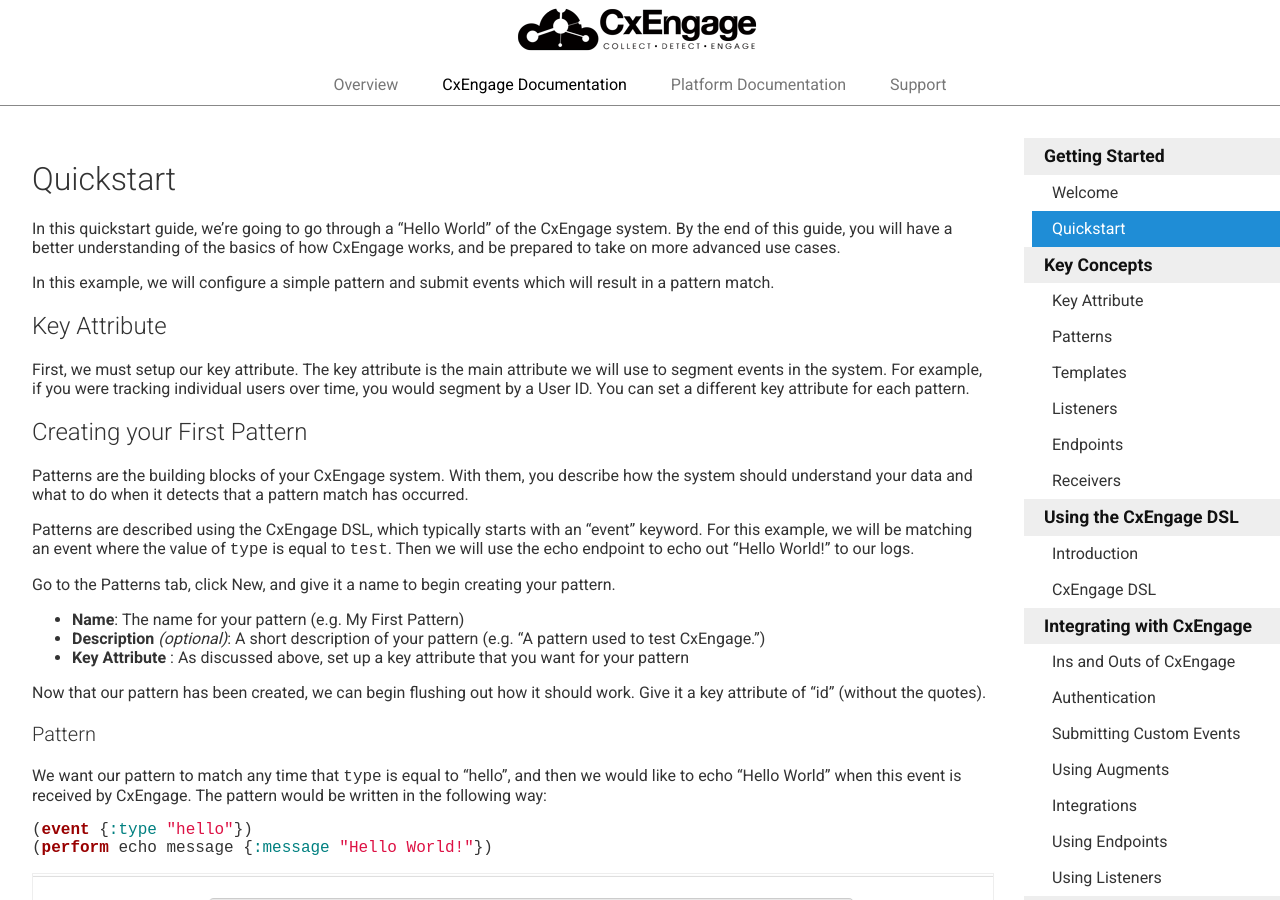
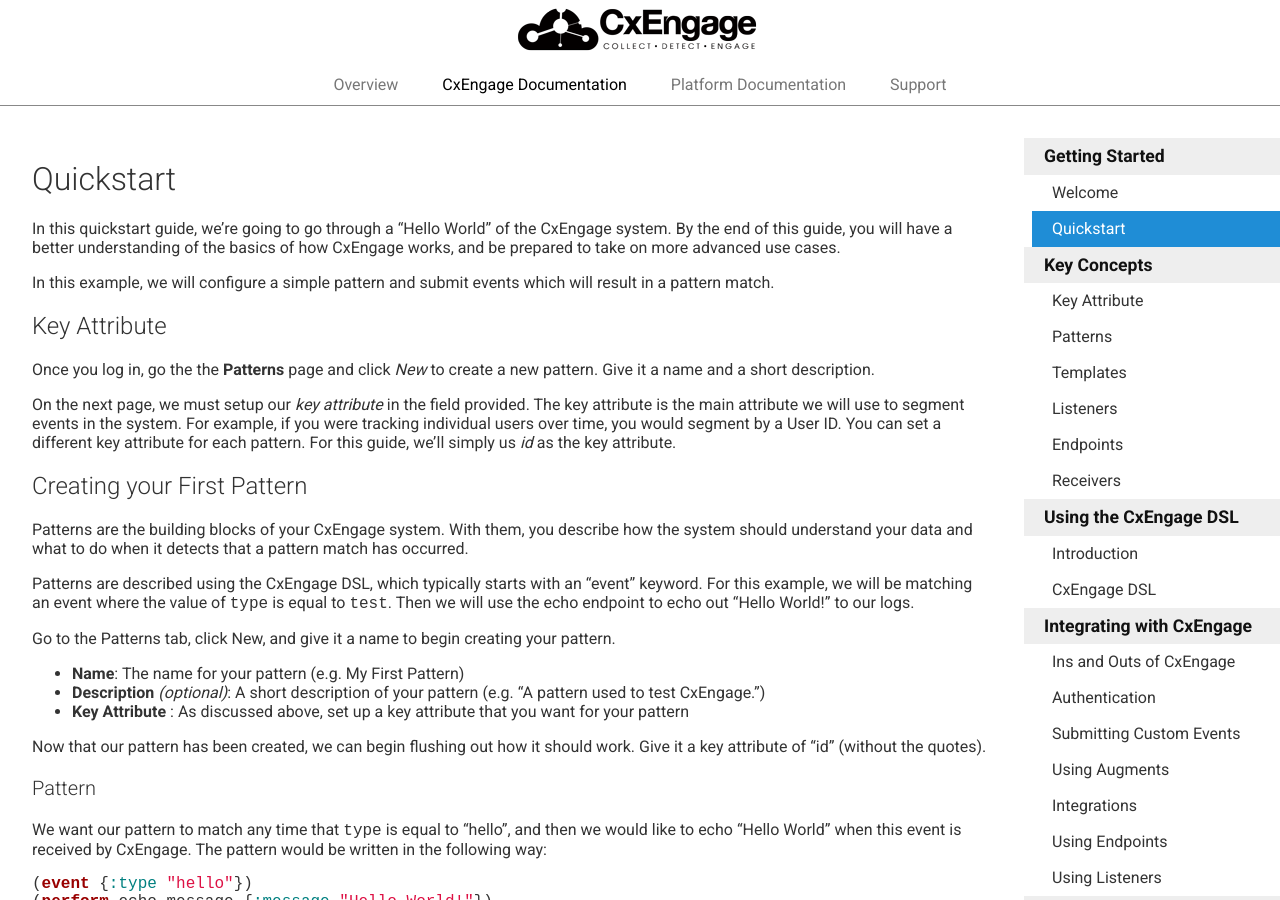
Before and after one commit to ianbishop/userevents.github.io, a Jekyll site: the page built from 4.2/docs/quickstart.md, in a window 1280 px wide and 900 px high. Built offline with Jekyll 4.4.1, drawn with Linux system fonts in a browser that asks for light colours; Markdown is read by kramdown in place of the engine named in the settings.

Commit message:
Added more context.

```diff
--- a/4.2/docs/quickstart.md
+++ b/4.2/docs/quickstart.md
@@ -16,8 +16,9 @@
 
 ## Key Attribute
 
-First, we must setup our key attribute. The key attribute is the main attribute
-we will use to segment events in the system. For example, if you were tracking individual users over time, you would segment by a User ID. You can set a different key attribute for each pattern.
+Once you log in, go the the **Patterns** page and click *New* to create a new pattern. Give it a name and a short description.
+
+On the next page, we must setup our *key attribute* in the field provided. The key attribute is the main attribute we will use to segment events in the system. For example, if you were tracking individual users over time, you would segment by a User ID. You can set a different key attribute for each pattern. For this guide, we'll simply us *id* as the key attribute.
 
 ## Creating your First Pattern
 
```
